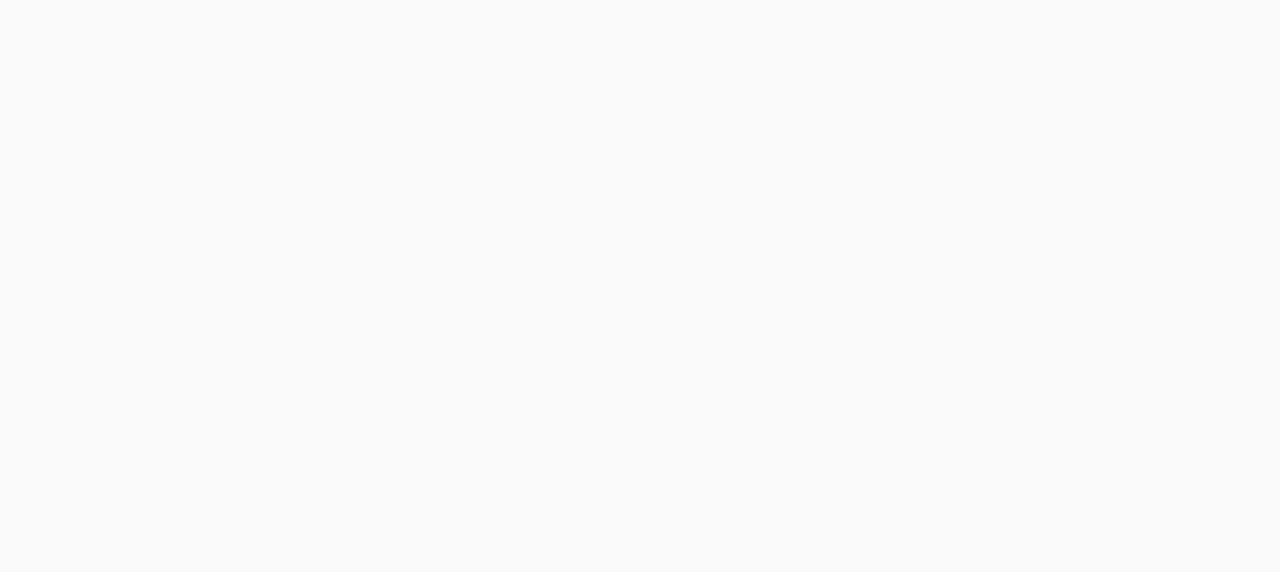
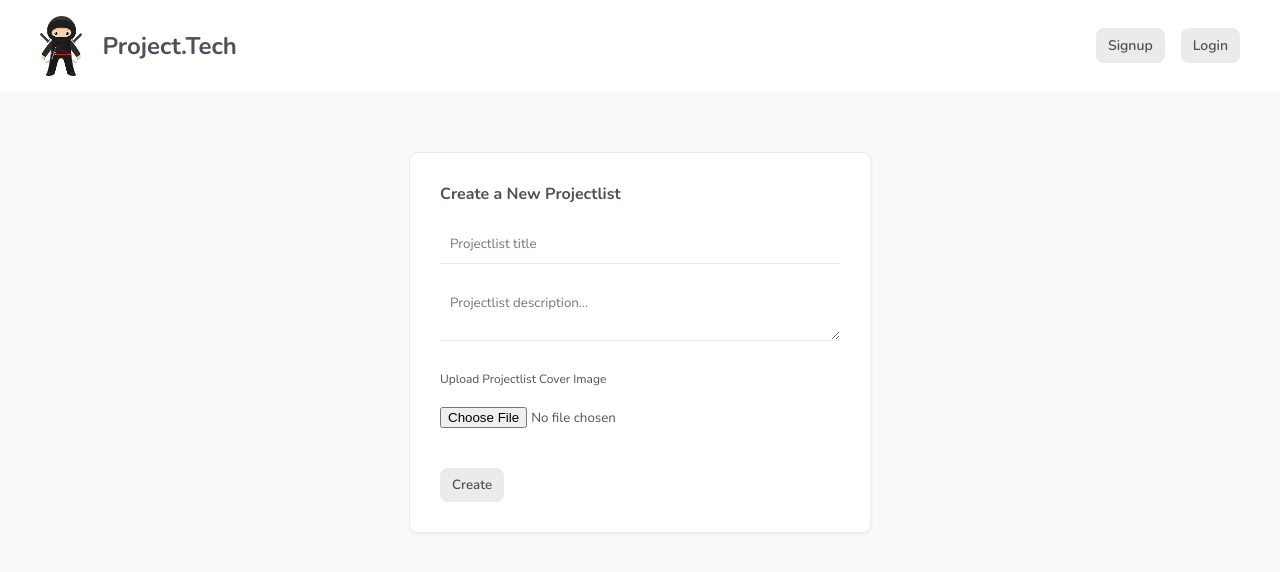
Before and after one commit to S-kus/Project-Labz, a Vue app in the folder project-tech/: page /projectlists/create in a window 1280 px wide. Before the commit this address had no page. Shown: the top 572 px of the page. Built offline with nearby package versions, Linux system fonts and the light colour scheme; no server answers.

Commit message:
added signUp functionality, navbar and projectList form

```diff
--- a/project-tech/src/App.vue
+++ b/project-tech/src/App.vue
@@ -1,9 +1,20 @@
 <template>
-  <div class="content">
-    <router-view/>
+  <div>
+    <Navbar/>
+    <div class="content">
+      <router-view/>
+    </div>
   </div>
 
 </template>
+
+<script>
+import Navbar from './components/Navbar.vue'
+
+export default {
+  components: {Navbar}
+}
+</script>
 
 <style>
   .content {
--- /dev/null
+++ b/project-tech/src/components/Navbar.vue
@@ -0,0 +1,77 @@
+<template>
+  <div class="navbar">
+    <nav>
+      <img src="@/assets/logo.jpg" alt="logo"/>
+      <h1><router-link :to="{ name: 'Home' }">Project.Tech</router-link></h1>
+      <div class="links">
+        <div v-if="user">
+          <!-- <router-link :to="{ name: 'CreatePlaylist' }">Create Playlist</router-link>
+          <router-link :to="{ name: 'UserPlaylists' }">My Playlists</router-link>
+          <span>Hi there, {{ user.displayName }}</span> -->
+          <button @click="handleClick">Logout</button>
+        </div>
+        <div v-else>
+          <router-link class="btn" :to="{ name: 'Signup' }">Signup</router-link>
+          <router-link class="btn" :to="{ name: 'Login' }">Login</router-link>
+        </div>
+      </div>
+    </nav>
+  </div>
+</template>
+
+<script>
+
+import getUser from '../composables/getUser'
+import useLogout from '../composables/useLogout'
+import { useRouter } from 'vue-router'
+
+export default {
+  setup() {
+    const { user } = getUser()
+    const { logout } = useLogout()
+    const router = useRouter()
+
+    const handleClick = async () => {
+      await logout()
+      console.log('logged out')
+      router.push({ name: 'Login' })
+    }
+
+    return { handleClick, user }
+  }
+}
+</script>
+
+<style scoped>
+  .navbar {
+    padding: 16px 10px;
+    margin-bottom: 60px;
+    background: white;
+  }
+  nav {
+    display: flex;
+    align-items: center;
+    max-width: 1200px;
+    margin: 0 auto;
+  }
+  nav img {
+    max-height: 60px;
+  }
+  nav h1 {
+    margin-left: 20px;
+  }
+  nav .links {
+    margin-left: auto;
+  }
+  nav .links a, button {
+    margin-left: 16px;
+    font-size: 14px;
+  }
+  span {
+    font-size: 14px;
+    display: inline-block;
+    margin-left: 16px;
+    padding-left: 16px;
+    border-left: 1px solid #eee;
+  }
+</style>
--- a/project-tech/src/router/index.js
+++ b/project-tech/src/router/index.js
@@ -1,18 +1,36 @@
 import { createRouter, createWebHistory } from 'vue-router'
 import HomeView from '../views/HomeView.vue'
-import login from '../views/auth/login.vue'
+import Login from '../views/auth/Login.vue'
+import Signup from '../views/auth/Signup.vue'
+import CreateProjectlist from '../views/projectlists/CreateProjectlist.vue'
 
 const routes = [
   {
     path: '/',
-    name: 'home',
+    name: 'Home',
     component: HomeView
   },
   {
     path: '/login',
-    name: 'login',
-    component: login
-  }
+    name: 'Login',
+    component: Login
+  },
+  {
+    path: '/signup',
+    name: 'Signup',
+    component: Signup
+  },
+  {
+    path: '/signup',
+    name: 'Signup',
+    component: Signup
+  },
+  {
+    path: '/projectlists/create',
+    name: 'CreateProjectlist',
+    component: CreateProjectlist,
+    // beforeEnter: requireAuth
+  },
 ]
 
 const router = createRouter({
--- /dev/null
+++ b/project-tech/src/views/auth/Signup.vue
@@ -0,0 +1,39 @@
+<template>
+  <form @submit.prevent="handleSubmit">
+    <h3>Sign up</h3>
+    <input type="text" placeholder="Display name" v-model="displayName">
+    <input type="email" placeholder="Email" v-model="email">
+    <input type="password" placeholder="Password" v-model="password">
+    <div v-if="error" class="error">{{ error }}</div>
+    <button v-if="!isPending">Sign up</button>
+    <button v-if="isPending" disabled>Loading</button>
+  </form>
+</template>
+
+<script>
+// using @ means start at the project src root
+import useSignup from '@/composables/useSignup'
+import { ref } from 'vue'
+// import { useRouter } from 'vue-router'
+
+export default {
+  setup() {
+    const { error, signup, isPending } = useSignup()
+    // const router = useRouter()
+
+    const email = ref('')
+    const password = ref('')
+    const displayName = ref('')
+
+    const handleSubmit = async () => {
+      const res = await signup(email.value, password.value, displayName.value)
+      if (!error.value) {
+          console.log('User Signed Up!')
+        // router.push({ name: 'UserPlaylists' })
+      }
+    }
+
+    return { email, password, displayName, handleSubmit, error, isPending }
+  }
+}
+</script>
--- /dev/null
+++ b/project-tech/src/views/projectlists/CreateProjectlist.vue
@@ -0,0 +1,96 @@
+<template>
+  <div>
+    <form @submit.prevent="handleSubmit">
+      <h4>Create a New Projectlist</h4>
+      <input type="text" required placeholder="Projectlist title" v-model="title">
+      <textarea required placeholder="Projectlist description..." v-model="description"></textarea>
+      <label>Upload Projectlist Cover Image</label>
+      <input type="file" @change="handleChange">
+      <div class="error">{{ fileError }}</div>
+
+      <button v-if="!isPending">Create</button>
+      <button v-else disabled>Saving...</button>
+    </form>
+  </div>
+</template>
+
+<script>
+import { ref } from 'vue'
+// import useStorage from '@/composables/useStorage'
+import useCollection from '@/composables/useCollection'
+import getUser from '@/composables/getUser'
+import { timestamp } from '@/firebase/config'
+import { useRouter } from 'vue-router'
+
+export default {
+  setup() {
+    // const { filePath, url, uploadImage } = useStorage()
+    const { error, addDoc } = useCollection('playlists')
+    const { user } = getUser()
+    const router = useRouter()
+
+    const title = ref('')
+    const description = ref('')
+    const file = ref(null)
+    const fileError = ref(null)
+    const isPending = ref(false)
+
+    const handleSubmit = async () => {
+      if (file.value) {
+        isPending.value = true
+        await uploadImage(file.value)
+        const res = await addDoc({
+          title: title.value,
+          description: description.value,
+          userId: user.value.uid,
+          userName: user.value.displayName,
+          coverUrl: url.value,
+          filePath: filePath.value, // so we can delete it later
+          songs: [],
+          createdAt: timestamp()
+        })
+        isPending.value = false
+        if (!error.value) {
+          router.push({ name: 'PlaylistDetails', params: { id: res.id }})
+        }
+      }
+    }
+
+    // allowed file types
+    const types = ['image/png', 'image/jpeg']
+
+    const handleChange = (e) => {
+      let selected = e.target.files[0]
+      console.log(selected)
+
+      if (selected && types.includes(selected.type)) {
+        file.value = selected
+        fileError.value = null
+      } else {
+        file.value = null
+        fileError.value = 'Please select an image file (png or jpg)'
+      }
+    }
+
+    return { title, description, handleSubmit, fileError, handleChange, isPending }
+  }
+}
+</script>
+
+<style>
+  form {
+    background: white;
+  }
+  input[type="file"] {
+    border: 0;
+    padding: 0;
+  }
+  label {
+    font-size: 12px;
+    display: block;
+    margin-top: 30px;
+  }
+  button {
+    margin-top: 20px;
+  }
+</style>
```
Also changed, not shown: project-tech/src/assets/logo.jpg (added), project-tech/src/views/auth/Login.vue (renamed from project-tech/src/views/auth/login.vue).
